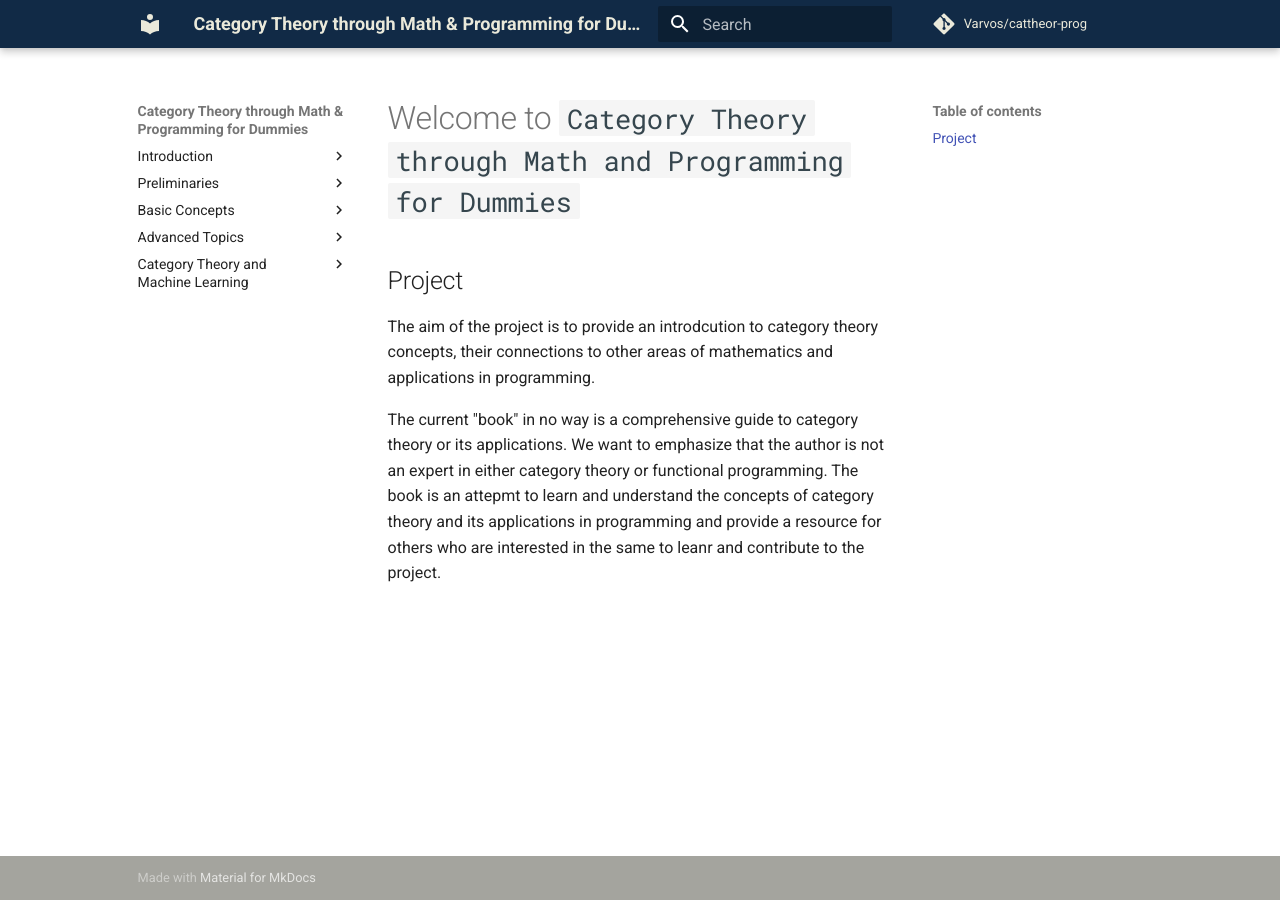
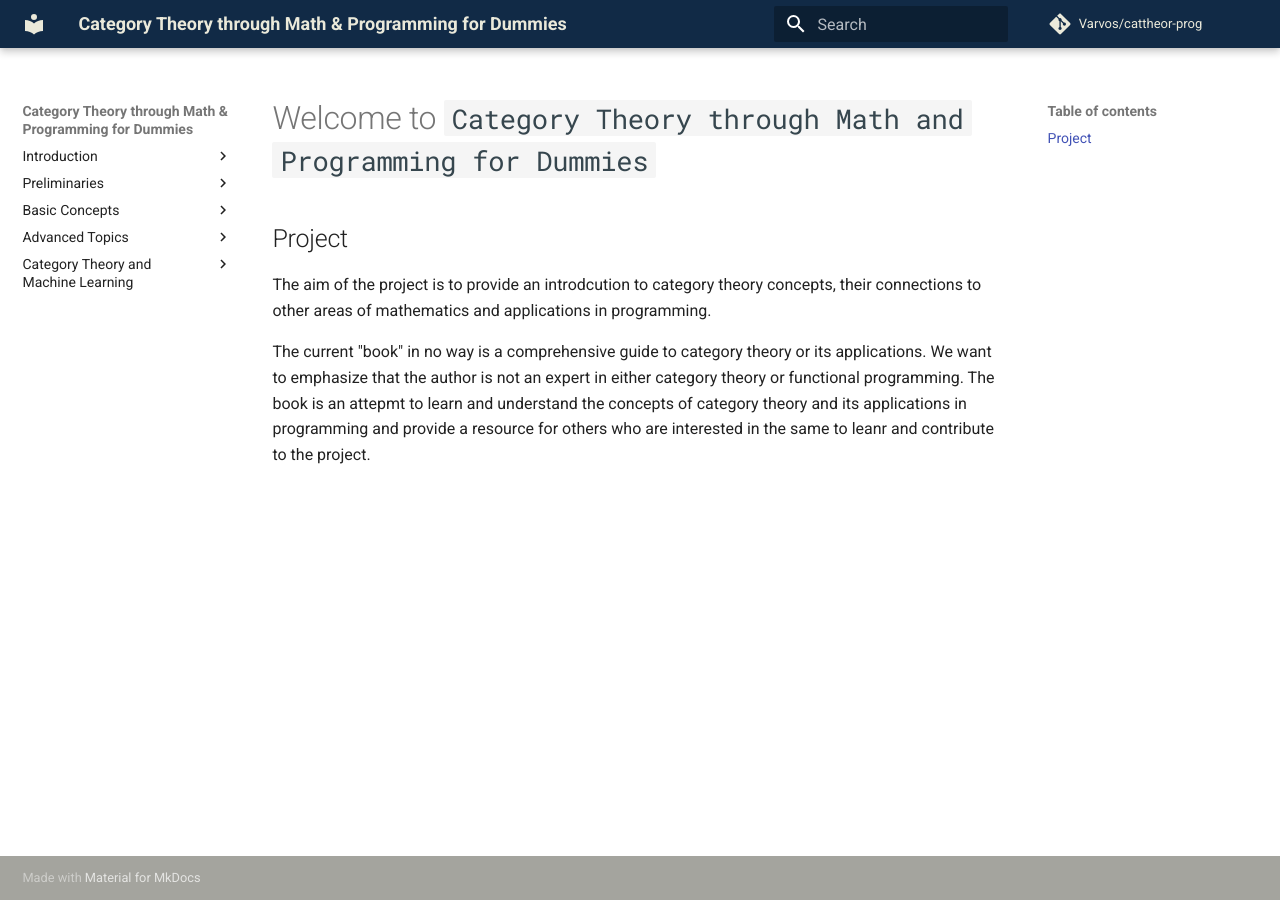
Before and after one commit to Varvos/category-theory-and-programming-for-absolute-dummies, an MkDocs documentation site: the page built from docs/index.md, in a window 1280 px wide. Built offline with MkDocs 1.6.1 and Material for MkDocs 9.7.7, drawn with Linux system fonts in a browser that asks for light colours; nearby versions of some CDN libraries; comment, search, counter and statistics services are not loaded.

Commit message:
syle: increas width to max

```diff
--- a/docs/assets/css/custom.css
+++ b/docs/assets/css/custom.css
@@ -46,7 +46,7 @@
 
 /* Maximum space for text block */
 .md-grid {
-  max-width: 81%; /* or 100%, if you want to stretch to full-width */
+  max-width: 99%; /* or 100%, if you want to stretch to full-width */
 }
 
 /* h1, h2, h3 {
```
